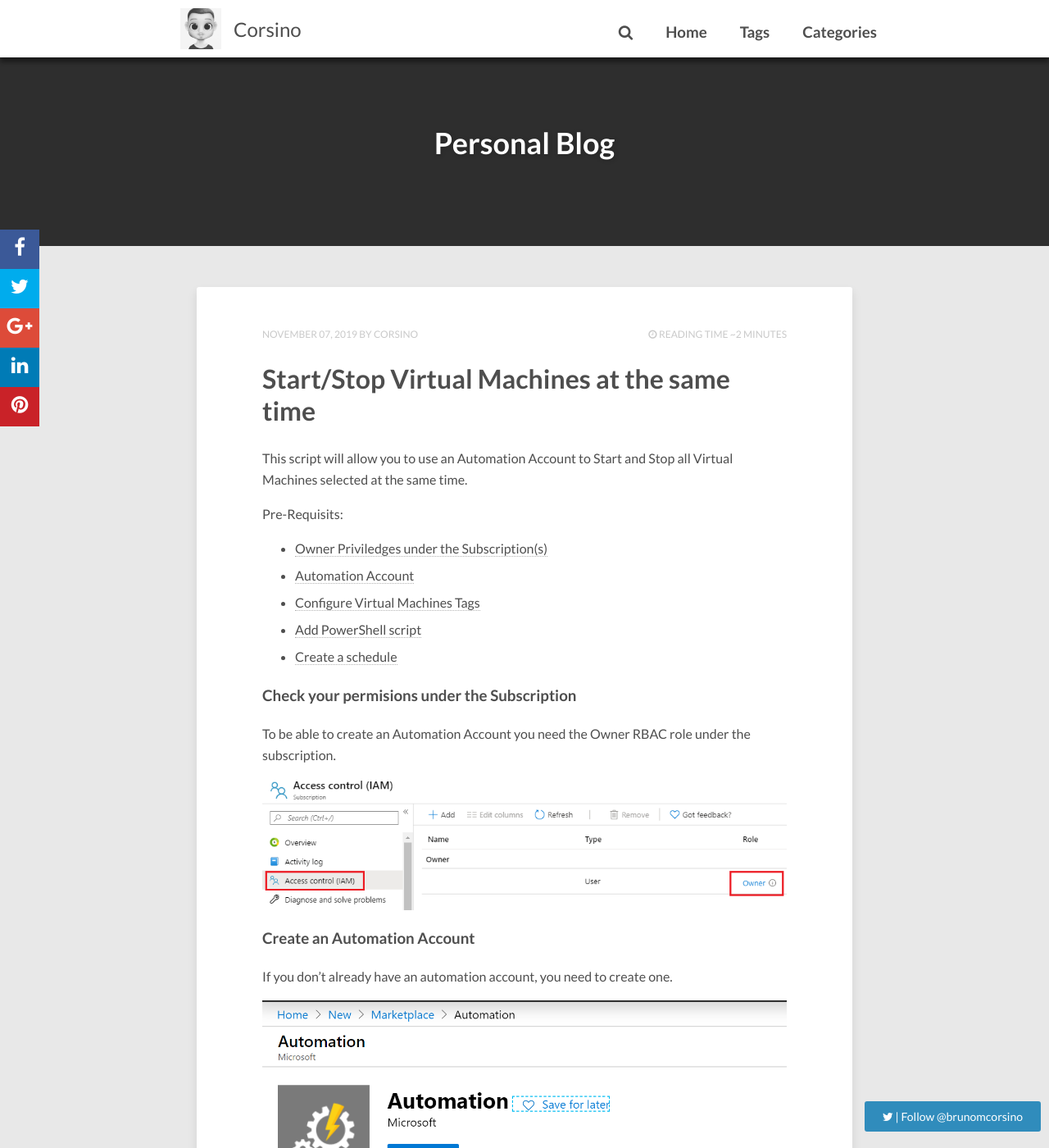
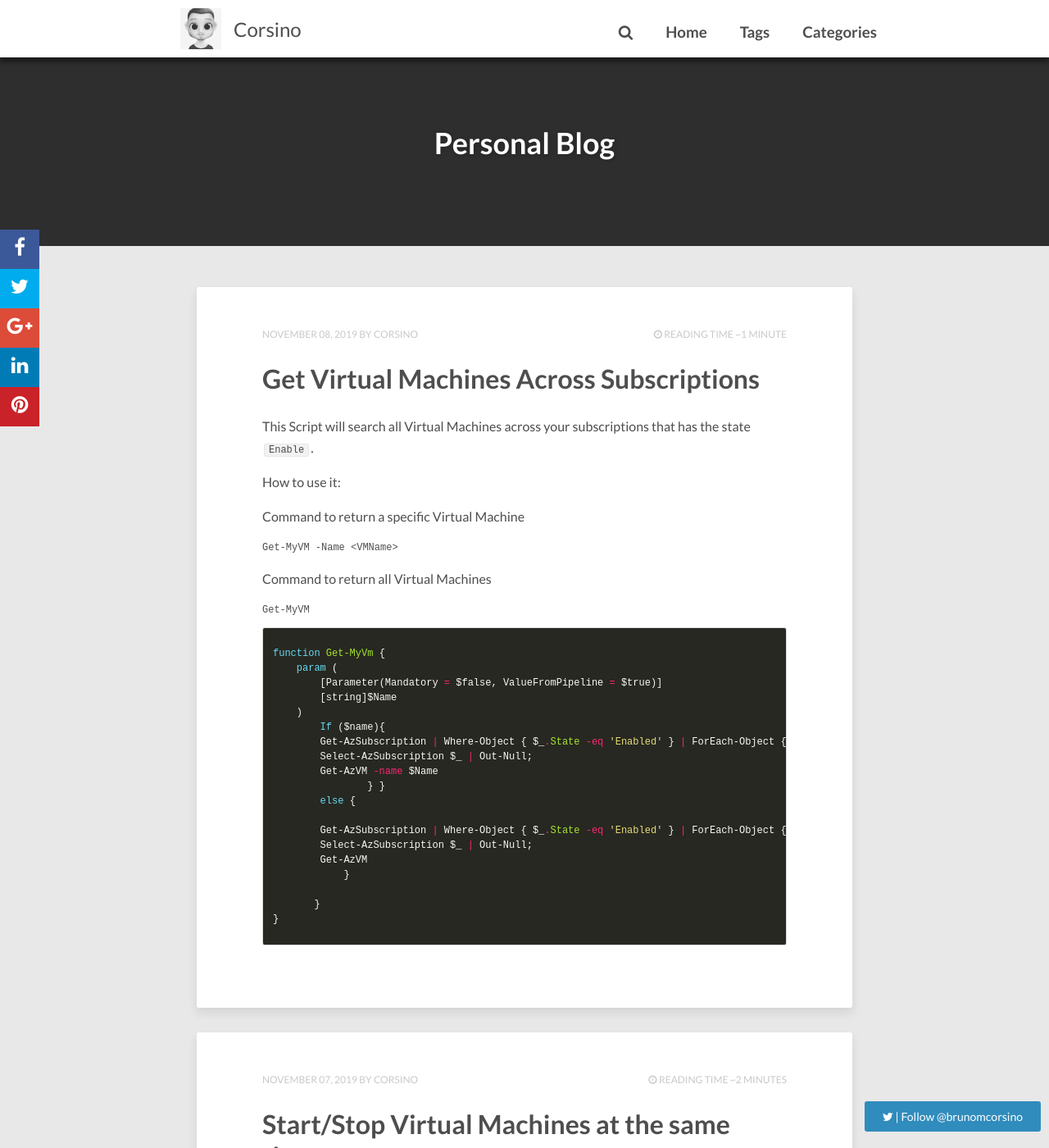
Before and after one commit to bmcorsino/bmcorsino.github.io, a Jekyll site: the page built from index.html, in a window 1280 px wide and 1400 px high. Shown: the whole window at 82% size. Built offline with Jekyll 4.4.1, drawn with Linux system fonts in a browser that asks for light colours; nearby versions of some CDN libraries; the list of posts is cut into pages by our own code; comment, search, counter and statistics services are not loaded.

Commit message:
new post

````diff
--- a/_posts/2019-11-07-automation-account-start-stop-vms.md
+++ b/_posts/2019-11-07-automation-account-start-stop-vms.md
@@ -4,7 +4,7 @@
 description: "Automation Account to Start/Stop Virtual Machines at the same time"
 modified: 2019-11-07
 tags: [PowerShell, Automation, Virtual Machines]
-categories: [PowerShell]
+categories: [PowerShell, Automation, Virtual Machines]
 
 ---
 This script will allow you to use an Automation Account to Start and Stop all Virtual Machines selected at the same time.
--- /dev/null
+++ b/_posts/2019-11-08-get-vms-across-subscriptions.md
@@ -0,0 +1,48 @@
+---
+layout: post
+title: Get Virtual Machines Across Subscriptions
+description: "How to Get Virtual MAchines across subscriptions"
+modified: 2019-11-087
+tags: [PowerShell, Subscriptions, Virtual Machines]
+categories: [PowerShell, Virtual Machines]
+
+---
+
+This Script will search all Virtual Machines across your subscriptions that has the state `Enable`.
+
+
+How to use it:
+
+Command to return a specific Virtual Machine
+
+``` Powershell
+Get-MyVM -Name <VMName>
+```
+
+Command to return all Virtual Machines
+
+``` Powershell
+Get-MyVM
+```
+
+{% highlight PowerShell %}
+function Get-MyVm {
+    param (
+        [Parameter(Mandatory = $false, ValueFromPipeline = $true)]
+        [string]$Name
+    )
+        If ($name){
+        Get-AzSubscription | Where-Object { $_.State -eq 'Enabled' } | ForEach-Object {
+        Select-AzSubscription $_ | Out-Null;
+        Get-AzVM -name $Name
+                } }
+        else {
+
+        Get-AzSubscription | Where-Object { $_.State -eq 'Enabled' } | ForEach-Object {
+        Select-AzSubscription $_ | Out-Null;
+        Get-AzVM
+            }
+
+       }
+}
+{% endhighlight %}
````
